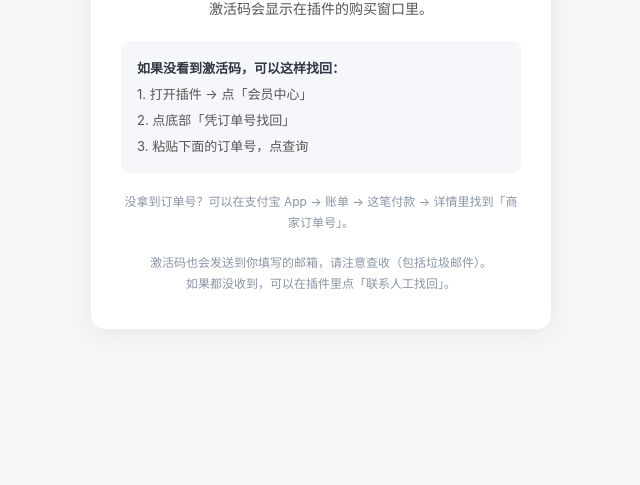
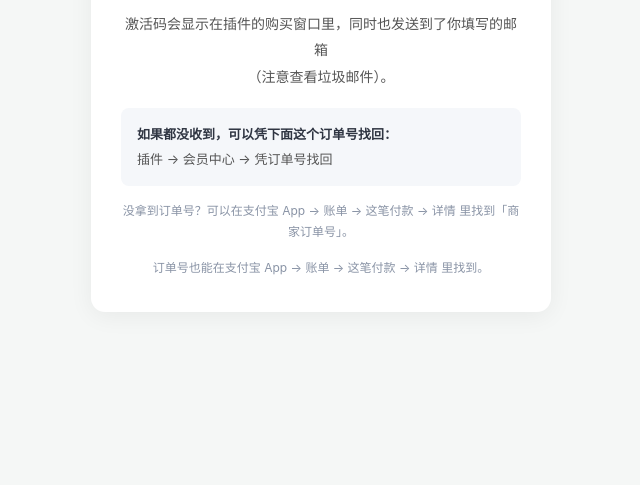
Before and after one commit to emomooi/emomooi, a plain HTML site: page pay-done.html in a window 1280 px wide. Shown: the part 315-800 px from the top of the page, without its empty margins (319-959 px from the left). Drawn offline with Linux system fonts and the light colour scheme.

Commit message:
Update pay-done.html

```diff
--- a/pay-done.html
+++ b/pay-done.html
@@ -3,7 +3,7 @@
 <head>
 <meta charset="utf-8">
 <meta name="viewport" content="width=device-width,initial-scale=1">
-<title>支付完成 - 网文维权助手</title>
+<title>支付成功 - 网文维权助手</title>
 <style>
   *{box-sizing:border-box;}
   body{margin:0;min-height:100vh;background:#F5F7F6;
@@ -12,18 +12,18 @@
   .box{background:#fff;border-radius:14px;padding:34px 30px;max-width:460px;width:100%;
        box-shadow:0 4px 24px rgba(0,0,0,.06);text-align:center;}
   .tick{width:56px;height:56px;border-radius:50%;background:#2A9D8F;color:#fff;
-        font-size:30px;line-height:56px;margin:0 auto 20px;font-weight:600;}
+        font-size:30px;line-height:56px;margin:0 auto 18px;font-weight:600;}
   h1{font-size:20px;color:#1F6B60;margin:0 0 16px;font-weight:600;}
-  p{font-size:14px;color:#555;line-height:1.9;margin:8px 0;}
-  .steps{text-align:left;background:#F5F7FA;border-radius:8px;padding:14px 16px;
-         margin:18px 0;font-size:13px;color:#555;line-height:2;}
-  .steps b{color:#2F3542;}
-  .orderbox{background:#F5F7FA;border-radius:8px;padding:12px;margin-top:16px;}
+  p{font-size:14px;color:#555;line-height:1.9;margin:0 0 14px;}
+  .find{font-size:13px;color:#555;line-height:1.9;margin:18px 0 8px;
+        padding:14px 16px;background:#F5F7FA;border-radius:8px;text-align:left;}
+  .find b{color:#2F3542;}
+  .orderbox{background:#F5F7FA;border-radius:8px;padding:14px 12px;margin:10px 0 16px;}
   .orderid{font-family:Consolas,monospace;font-size:13px;color:#2F3542;
            word-break:break-all;user-select:all;margin-bottom:10px;}
   button{background:#2A9D8F;color:#fff;border:0;border-radius:6px;
          padding:9px 18px;font-size:13px;cursor:pointer;}
-  .hint{font-size:12px;color:#8A94A6;margin-top:18px;line-height:1.8;}
+  .hint{font-size:12px;color:#8A94A6;line-height:1.8;margin-top:14px;}
   .hidden{display:none;}
 </style>
 </head>
@@ -31,13 +31,12 @@
 <div class="box">
   <div class="tick">✓</div>
   <h1>支付成功</h1>
-  <p>激活码会显示在插件的购买窗口里。</p>
 
-  <div class="steps">
-    <b>如果没看到激活码，可以这样找回：</b><br>
-    1. 打开插件 → 点「会员中心」<br>
-    2. 点底部「凭订单号找回」<br>
-    3. 粘贴下面的订单号，点查询
+  <p>激活码会显示在插件的购买窗口里，同时也发送到了你填写的邮箱<br>（注意查看垃圾邮件）。</p>
+
+  <div class="find">
+    <b>如果都没收到，可以凭下面这个订单号找回：</b><br>
+    插件 → 会员中心 → 凭订单号找回
   </div>
 
   <div id="orderArea" class="orderbox hidden">
@@ -46,18 +45,14 @@
   </div>
 
   <div id="noOrder" class="hint hidden">
-    没拿到订单号？可以在支付宝 App → 账单 → 这笔付款 → 详情里找到「商家订单号」。
+    没拿到订单号？可以在支付宝 App → 账单 → 这笔付款 → 详情 里找到「商家订单号」。
   </div>
 
-  <div class="hint">
-    激活码也会发送到你填写的邮箱，请注意查收（包括垃圾邮件）。<br>
-    如果都没收到，可以在插件里点「联系人工找回」。
-  </div>
+  <div class="hint">订单号也能在支付宝 App → 账单 → 这笔付款 → 详情 里找到。</div>
 </div>
 
 <script>
-var params = new URLSearchParams(location.search);
-var orderId = (params.get('order') || '').trim();
+var orderId = (new URLSearchParams(location.search).get('order') || '').trim();
 
 var orderArea = document.getElementById('orderArea');
 var orderIdEl = document.getElementById('orderId');
@@ -67,13 +62,14 @@ var btnCopy = document.getElementById('btnCopy');
 if (orderId) {
   orderIdEl.textContent = orderId;
   orderArea.classList.remove('hidden');
+
   btnCopy.addEventListener('click', function () {
-    function done() {
+    function ok() {
       btnCopy.textContent = '已复制';
       setTimeout(function () { btnCopy.textContent = '复制订单号'; }, 1500);
     }
     if (navigator.clipboard && navigator.clipboard.writeText) {
-      navigator.clipboard.writeText(orderId).then(done).catch(function () {
+      navigator.clipboard.writeText(orderId).then(ok).catch(function () {
         btnCopy.textContent = '复制失败，请手动选中';
       });
     } else {
```
